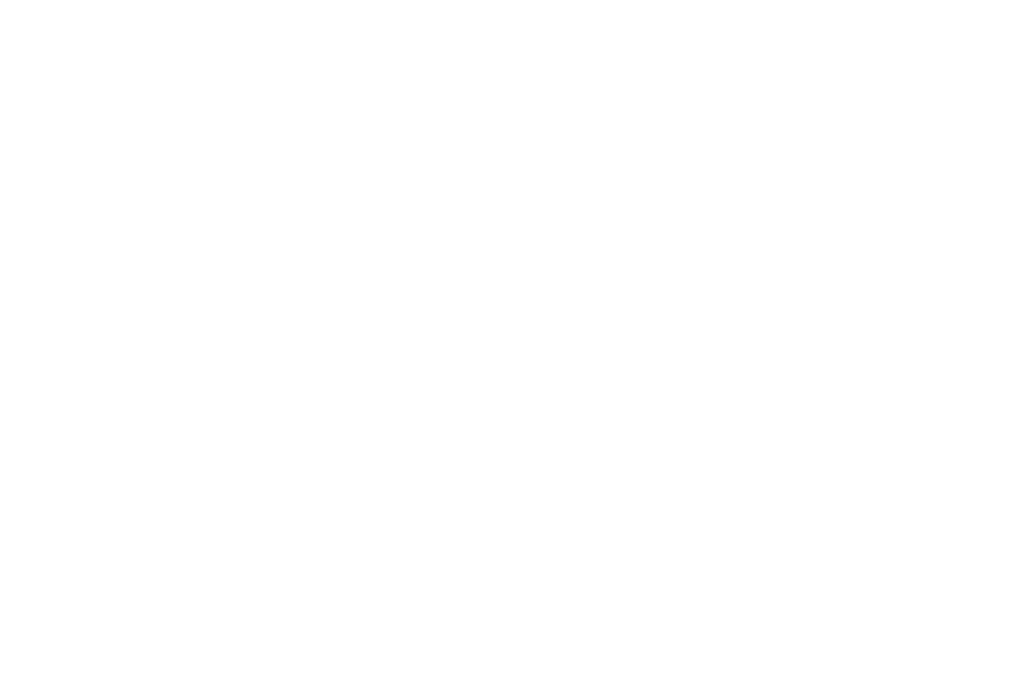
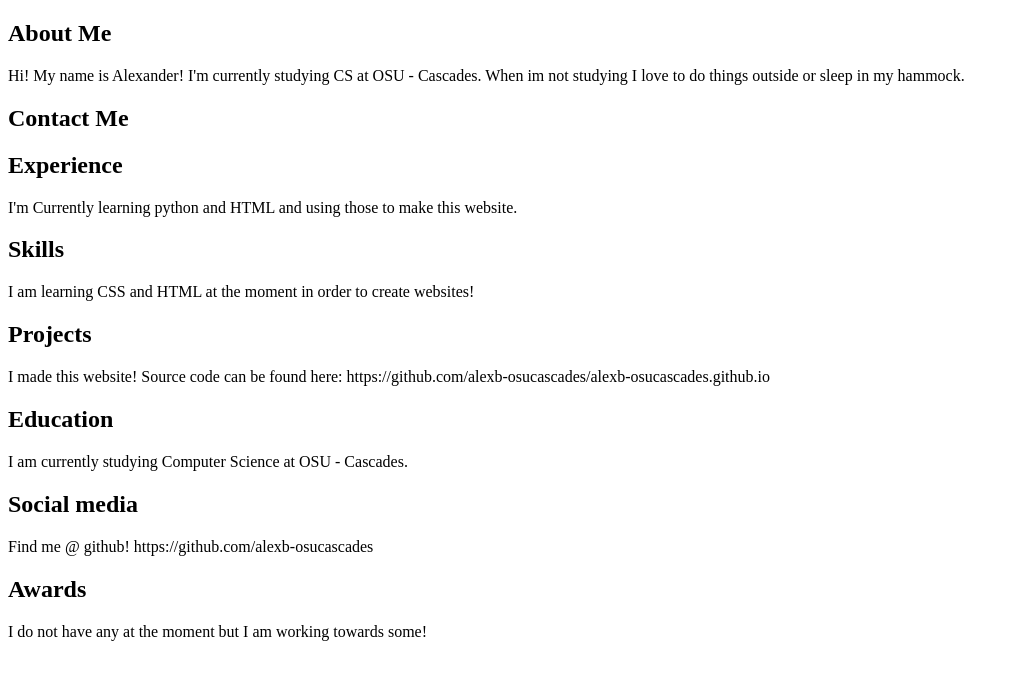
Before and after one commit to alexb-osucascades/alexb-osucascades.github.io-old, a plain HTML site: page index.html in a window 1280 px wide. Shown: the whole page, without its empty margins (0-1014 px from the left). Drawn offline with Linux system fonts and the light colour scheme.

Commit message:
update website content

```diff
--- a/index.html
+++ b/index.html
@@ -1,9 +1,56 @@
 <!doctype html>
 <html>
 <head>
-    <link rel="icon" type="image/jpg" href="favicon.ico" />
+    <link rel="icon" type="image/jpg" href="assets/favicon.ico" />
     <title>Alex's Portfolio Page</title>
+
+
 </head>
 <body>
+
+    <div>
+        <h2>About Me</h2>
+        Hi! My name is Alexander! I'm currently studying CS at OSU - Cascades. When im not studying I love to do things outside or sleep in my hammock.
+
+   </div>
+
+    <div>
+        <h2>Contact Me</h2>
+        <!--<p>Email: <a href="mailto:username@oregonstate.edu" target="_blank">username@oregonstate.edu</a><p>-->
+   </div>
+
+    <div>
+        <h2>Experience </h2>
+        I'm Currently learning python and HTML and using those to make this website.
+
+    </div>
+
+    <div>
+        <h2>Skills</h2>
+        I am learning CSS and HTML at the moment in order to create websites!
+
+    </div>
+
+    <div>
+        <h2>Projects</h2>
+        I made this website! Source code can be found here: https://github.com/alexb-osucascades/alexb-osucascades.github.io
+    </div>
+
+    <div>
+    <h2>Education</h2>
+    I am currently studying Computer Science at OSU - Cascades.
+
+    </div>
+
+    <div>
+        <h2>Social media</h2>
+        Find me @ github! https://github.com/alexb-osucascades
+
+    </div>
+    <div>
+        <h2>Awards</h2>
+        I do not have any at the moment but I am working towards some!
+
+    </div>
 </body>
 </html>
```
Also changed, not shown: assets/favicon.ico (renamed from favicon.ico).
